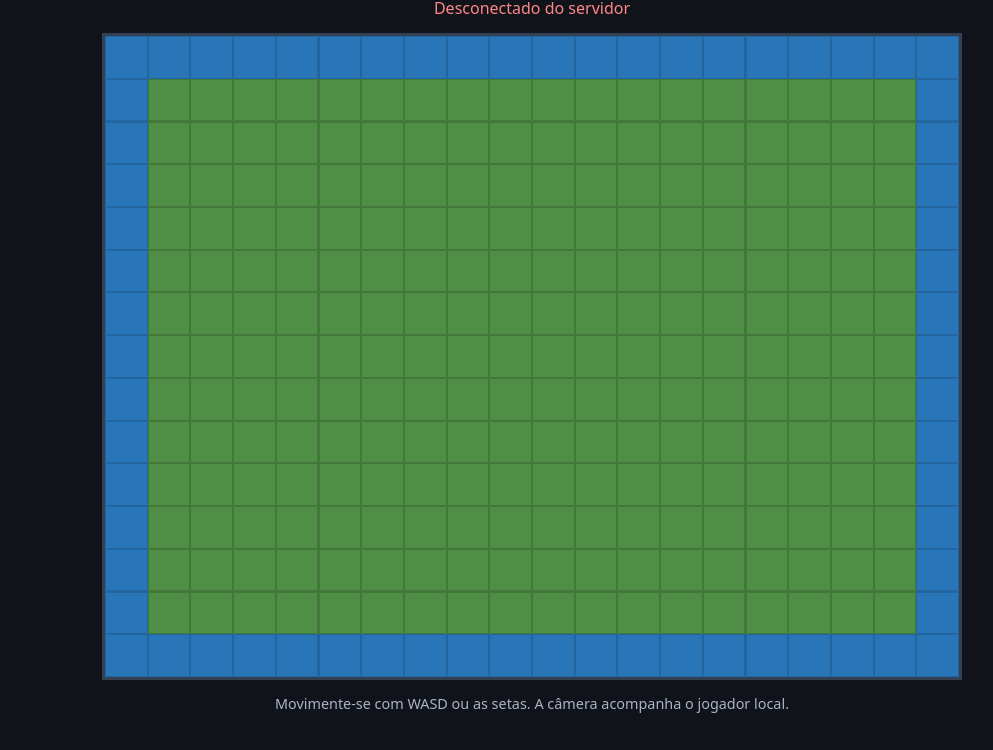
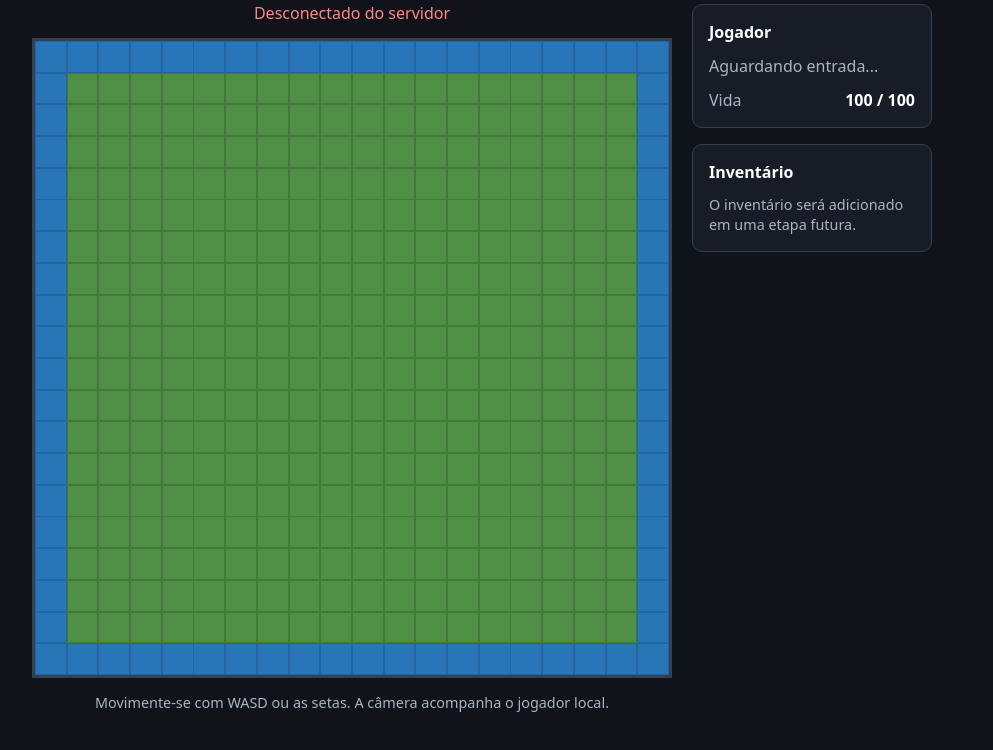
Before and after one commit to andredrfs-cmd/RPG-Core, a plain HTML site: page client/index.html in a window 1280 px wide. Shown: the part 63-813 px from the top of the page, without its empty margins (108-1101 px from the left). Drawn offline with Linux system fonts and the light colour scheme.

Commit message:
feat: switch to 32px tiles and square 20x20 game viewport

```diff
--- a/client/index.html
+++ b/client/index.html
@@ -20,11 +20,25 @@
     </section>
   </div>
 
-  <main>
-    <h1>RPG-Core</h1>
-    <p id="status">Conectando ao servidor...</p>
-    <canvas id="gameCanvas" width="800" height="600"></canvas>
-    <p class="help">Movimente-se com WASD ou as setas. A câmera acompanha o jogador local.</p>
+  <main class="game-layout">
+    <section class="game-section" aria-label="Mundo do jogo">
+      <h1>RPG-Core</h1>
+      <p id="status">Conectando ao servidor...</p>
+      <canvas id="gameCanvas" width="640" height="640"></canvas>
+      <p class="help">Movimente-se com WASD ou as setas. A câmera acompanha o jogador local.</p>
+    </section>
+
+    <aside class="side-panel" aria-label="Interface do jogador">
+      <section class="panel-card">
+        <h2>Jogador</h2>
+        <p id="playerPanelName">Aguardando entrada...</p>
+        <div class="stat-row"><span>Vida</span><strong id="playerHp">100 / 100</strong></div>
+      </section>
+      <section class="panel-card">
+        <h2>Inventário</h2>
+        <p class="panel-placeholder">O inventário será adicionado em uma etapa futura.</p>
+      </section>
+    </aside>
   </main>
 
   <script type="module" src="/js/main.js"></script>
--- a/client/js/main.js
+++ b/client/js/main.js
@@ -5,14 +5,25 @@ import { renderGame } from './renderer.js';
 
 const canvas = document.querySelector('#gameCanvas');
 const ctx = canvas.getContext('2d');
+ctx.imageSmoothingEnabled = false;
 const statusElement = document.querySelector('#status');
 const nameScreen = document.querySelector('#nameScreen');
 const nameForm = document.querySelector('#nameForm');
 const nameInput = document.querySelector('#nameInput');
 const nameError = document.querySelector('#nameError');
 const nameButton = nameForm.querySelector('button');
+const playerPanelName = document.querySelector('#playerPanelName');
+const playerHp = document.querySelector('#playerHp');
 
-const defaultWorld = { width: canvas.width, height: canvas.height, tileSize: 40, columns: 20, rows: 15 };
+const defaultWorld = {
+  width: canvas.width,
+  height: canvas.height,
+  tileSize: 32,
+  renderedTileSize: 32,
+  logicalCellSize: 16,
+  columns: 20,
+  rows: 20
+};
 let world = defaultWorld;
 let players = [];
 let localPlayerId = null;
@@ -26,6 +37,12 @@ function getLocalPlayer() {
 function setStatus(message, color) {
   statusElement.textContent = message;
   if (color) statusElement.style.color = color;
+}
+
+function updatePlayerPanel() {
+  const player = getLocalPlayer();
+  playerPanelName.textContent = player ? (player.name || player.id) : 'Aguardando entrada...';
+  if (player && player.stats) playerHp.textContent = `${player.stats.hp} / ${player.stats.maxHp}`;
 }
 
 function showNameScreen(suggestedName) {
@@ -57,14 +74,12 @@ const network = createNetwork({
       world = data.world || world;
       showNameScreen(data.suggestedName || data.id);
     }
-
     if (data.type === 'NAME_ERROR') {
       nameError.textContent = data.message;
       nameButton.disabled = false;
       nameInput.focus();
       nameInput.select();
     }
-
     if (data.type === 'NAME_ACCEPTED') {
       localPlayerId = data.id;
       localPlayerName = data.name;
@@ -72,10 +87,10 @@ const network = createNetwork({
       hideNameScreen();
       setStatus(`Conectado como ${localPlayerName} — jogadores: ${players.length}`);
     }
-
     if (data.type === 'TICK_UPDATE') {
       players = data.players;
       world = data.world || world;
+      updatePlayerPanel();
       if (hasEnteredWorld) setStatus(`Conectado como ${localPlayerName} — jogadores: ${players.length}`);
     }
   }
--- a/client/js/worldRenderer.js
+++ b/client/js/worldRenderer.js
@@ -13,7 +13,7 @@ function getTileType(column, row, world) {
 }
 
 export function drawWorld(ctx, canvas, world, camera) {
-  const tileSize = world.tileSize;
+  const tileSize = world.renderedTileSize || world.tileSize;
   const firstColumn = Math.floor(camera.x / tileSize) - 1;
   const firstRow = Math.floor(camera.y / tileSize) - 1;
   const lastColumn = Math.ceil((camera.x + canvas.width) / tileSize) + 1;
--- a/client/styles.css
+++ b/client/styles.css
@@ -5,22 +5,45 @@ body {
   min-height: 100vh;
   display: grid;
   place-items: center;
+  padding: 24px;
   background: #10131a;
   color: #fff;
   font-family: system-ui, sans-serif;
 }
-main { width: min(94vw, 860px); text-align: center; }
+.game-layout {
+  width: min(100%, 1000px);
+  display: grid;
+  grid-template-columns: minmax(0, 640px) 240px;
+  gap: 20px;
+  align-items: start;
+}
+.game-section { min-width: 0; text-align: center; }
 h1 { margin: 0 0 8px; }
-#status { color: #aab4c4; margin: 0 0 14px; }
+#status { color: #aab4c4; margin: 0 0 14px; min-height: 1.4em; }
 canvas {
   display: block;
-  width: 100%;
+  width: min(100%, 640px);
   height: auto;
+  aspect-ratio: 1;
+  margin: 0 auto;
   border: 3px solid #344054;
   background: #080a0f;
   image-rendering: pixelated;
+  image-rendering: crisp-edges;
 }
 .help { color: #aab4c4; font-size: .9rem; }
+.side-panel { display: grid; gap: 16px; padding-top: 43px; }
+.panel-card {
+  padding: 16px;
+  border: 1px solid #344054;
+  border-radius: 10px;
+  background: #171c27;
+}
+.panel-card h2 { margin: 0 0 12px; font-size: 1rem; }
+.panel-card p { margin: 0; color: #aab4c4; }
+.stat-row { display: flex; justify-content: space-between; gap: 12px; margin-top: 12px; color: #aab4c4; }
+.stat-row strong { color: #fff; }
+.panel-placeholder { font-size: .9rem; line-height: 1.4; }
 #nameScreen {
   position: fixed;
   inset: 0;
@@ -41,24 +64,15 @@ canvas {
 }
 #nameCard h2 { margin-top: 0; }
 #nameForm { display: flex; gap: 8px; }
-#nameInput {
-  min-width: 0;
-  flex: 1;
-  padding: 11px;
-  border: 1px solid #52617a;
-  border-radius: 6px;
-  background: #0f131b;
-  color: #fff;
-  font: inherit;
-}
-#nameForm button {
-  padding: 11px 16px;
-  border: 0;
-  border-radius: 6px;
-  background: #3b82f6;
-  color: #fff;
-  font: inherit;
-  cursor: pointer;
-}
+#nameInput { min-width: 0; flex: 1; padding: 11px; border: 1px solid #52617a; border-radius: 6px; background: #0f131b; color: #fff; font: inherit; }
+#nameForm button { padding: 11px 16px; border: 0; border-radius: 6px; background: #3b82f6; color: #fff; font: inherit; cursor: pointer; }
 #nameForm button:disabled { opacity: .55; cursor: wait; }
 #nameError { min-height: 1.4em; margin-bottom: 0; color: #ff8787; }
+@media (max-width: 940px) {
+  body { padding: 16px; }
+  .game-layout { grid-template-columns: minmax(0, 640px); justify-content: center; }
+  .side-panel { grid-template-columns: repeat(2, minmax(0, 1fr)); padding-top: 0; }
+}
+@media (max-width: 520px) {
+  .side-panel { grid-template-columns: 1fr; }
+}
```
Also changed, not shown: server/config/gameConfig.js (+17 -11 lines), README.md.
